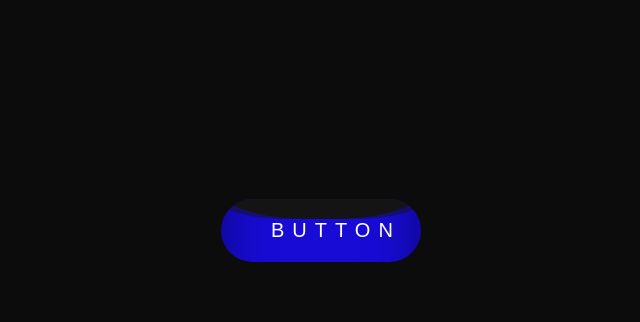
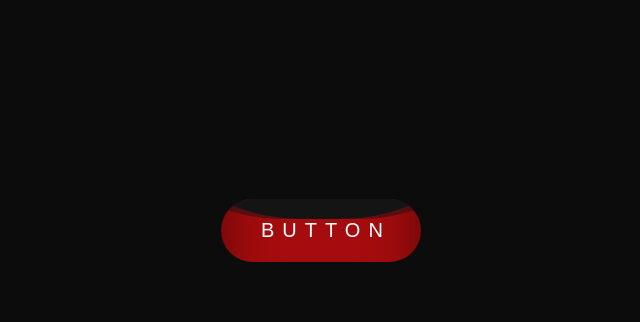
Before and after one commit to scriptjumper/wavy-button-component, a plain HTML site: page index.html in a window 1280 px wide. Shown: the part 170-492 px from the top of the page, without its empty margins (319-959 px from the left). Drawn offline with Linux system fonts and the light colour scheme.

Commit message:
fixed key frames units for translate function

```diff
--- a/index.html
+++ b/index.html
@@ -8,7 +8,7 @@
     <link rel="stylesheet" href="wavy-animation.css">
 </head>
 <body>
-    <a href="#">
+    <a>
         <span>Button</span>
         <div class="liquid"></div>
     </a>
--- a/wavy-animation.css
+++ b/wavy-animation.css
@@ -14,7 +14,7 @@ body {
 
 a {
   position: relative;
-    padding: 20px 50px;
+  padding: 20px 40px;
   display: block;
   text-decoration: none;
   text-transform: uppercase;
@@ -38,7 +38,8 @@ a .liquid {
   left: 0;
   width: 200px;
   height: 200px;
-    background: #180bd6;
+  /* background: #180bd6; */
+  background: #a50c0e;
   box-shadow: inset 0 0 50px rgba(0, 0, 0, .5);
   transition: .5s;
 }
@@ -72,9 +73,9 @@ a:hover .liquid {
 
 @keyframes liquidFill {
   0% {
-        transform: translate(-50deg, -75deg) rotate(0deg);
+    transform: translate(-50%, -75%) rotate(0deg);
   }
   100% {
-        transform: translate(-50deg, -75deg) rotate(360deg);
+    transform: translate(-50%, -75%) rotate(360deg);
   }
 }
```
Lines whose indentation alone changed are shown as unchanged.
